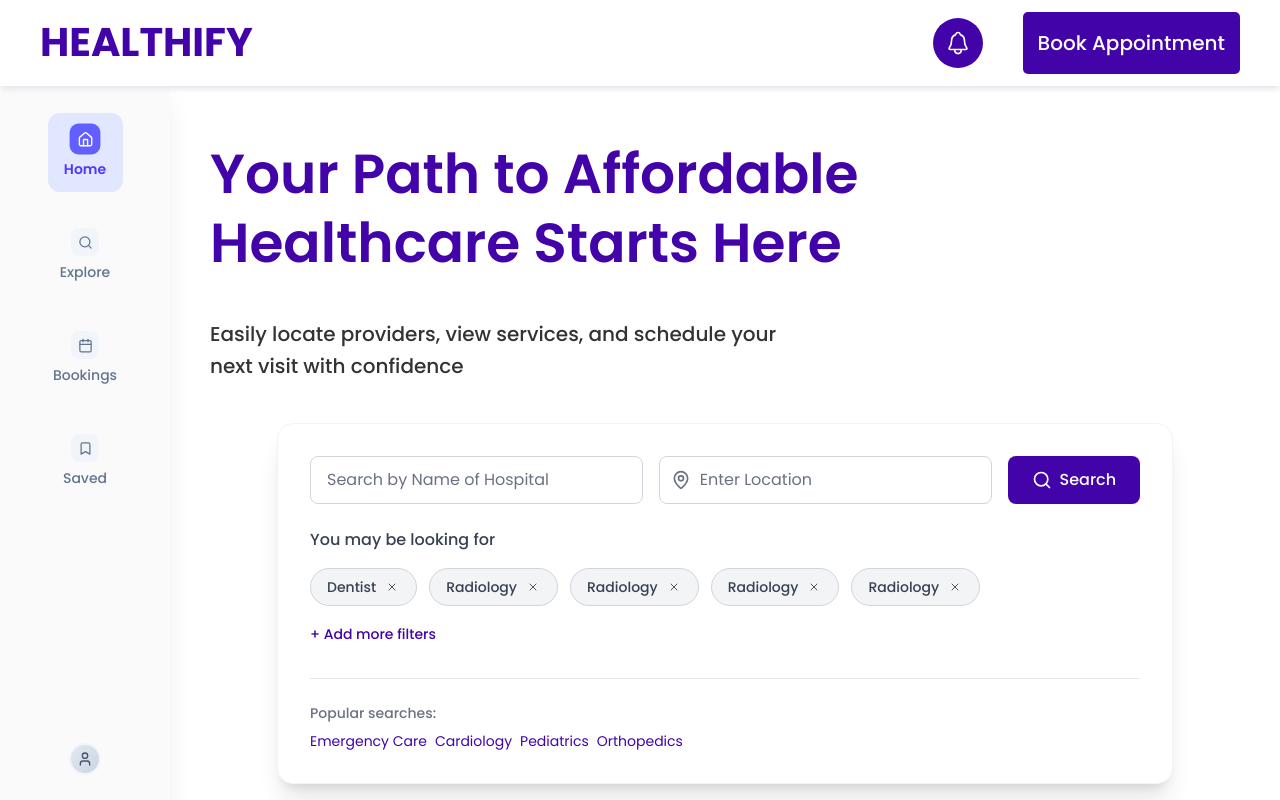
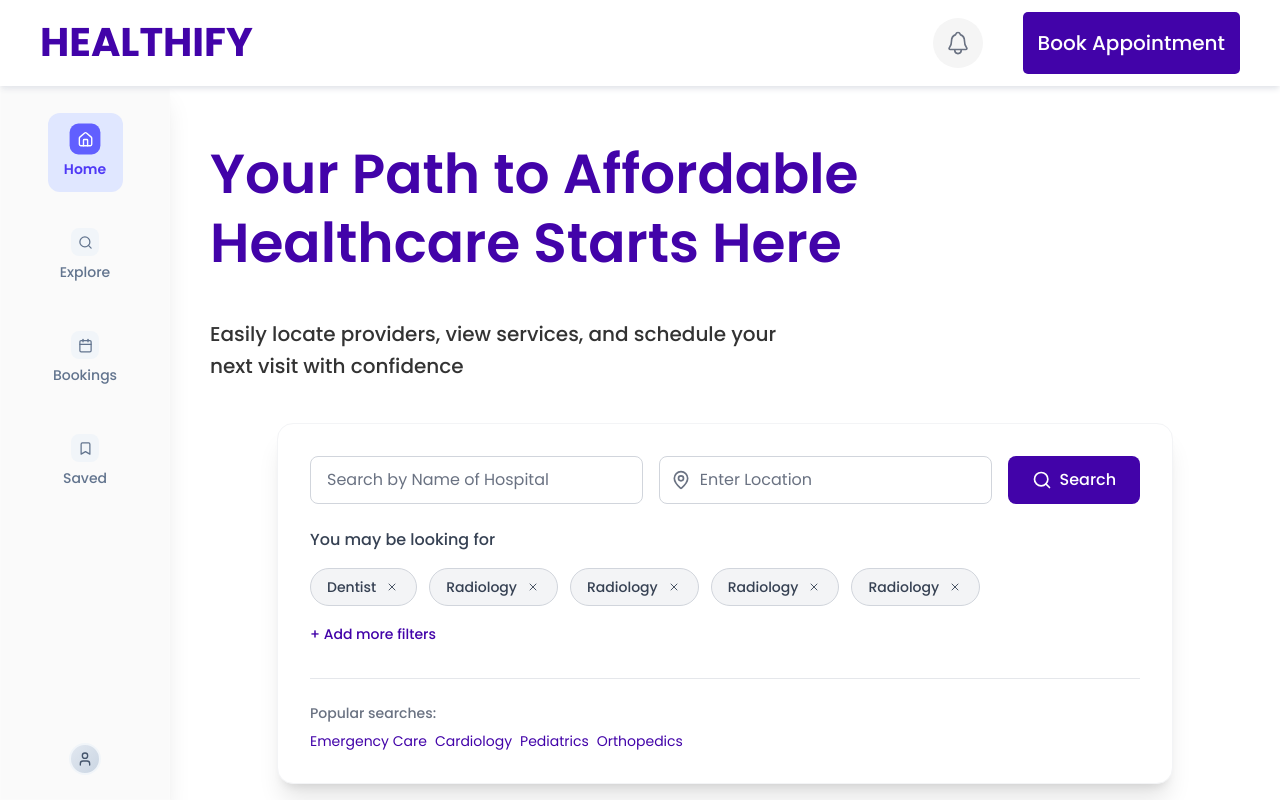
Before and after one commit to BusandCode/healthify, a Next.js app: page /home-page in a window 1280 px wide. Shown: the top 800 px of the page. Built offline with nearby package versions, Linux system fonts and the light colour scheme.

Commit message:
home-page changes

```diff
--- a/components/Header.js
+++ b/components/Header.js
@@ -10,7 +10,7 @@ const Header = () => {
         <h1 className='text-[25px] lg:text-[40px] text-[#4203a9] font-bold'>HEALTHIFY</h1>
       </div>
       <div className='hidden lg:flex gap-10 items-center'>
-        <IoNotificationsOutline className='w-[50px] h-[50px] rounded-[60px] text-white bg-[#4203a9] p-3'/>
+        <IoNotificationsOutline className='w-[50px] h-[50px] rounded-[60px] text-gray-500 bg-[#F5F5F5] p-3'/>
         <button className='bg-[#4203a9] max-w-[250px] h-[62px] p-[15px] rounded-[5px] text-white text-[20px] font-medium'>
           Book Appointment
         </button>
--- a/components/NavBar.js
+++ b/components/NavBar.js
@@ -87,7 +87,7 @@ const NavBar = () => {
 
   return (
     <nav className="fixed left-0 top-[80px] bg-[#FAFAFA] shadow-xl
-    backdrop-blur-sm border border-white/20 w-[170px] h-[calc(100vh-80px)]
+    backdrop-blur-sm border border-white/20 w-[170px] min-h-[calc(100vh-80px)]
      flex flex-col items-center z-40">
 
       {/* Navigation Items Container - positioned at top */}
```
